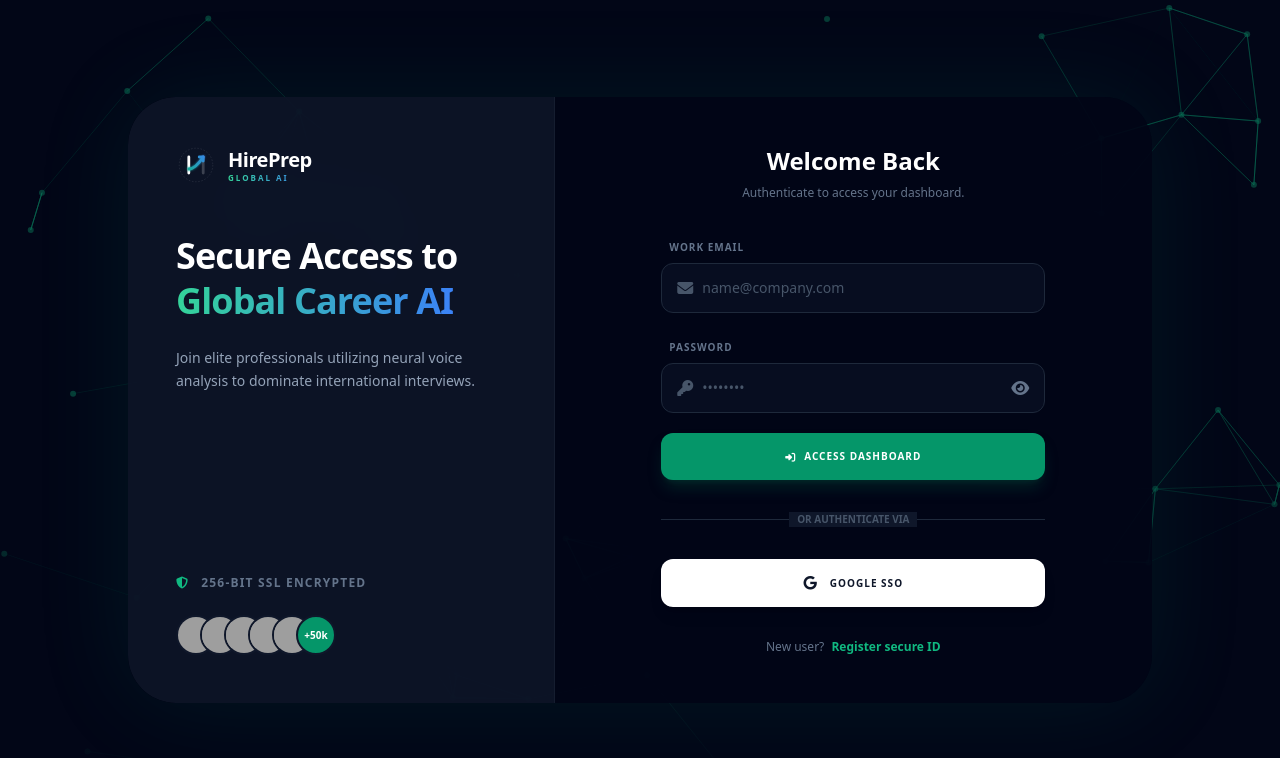
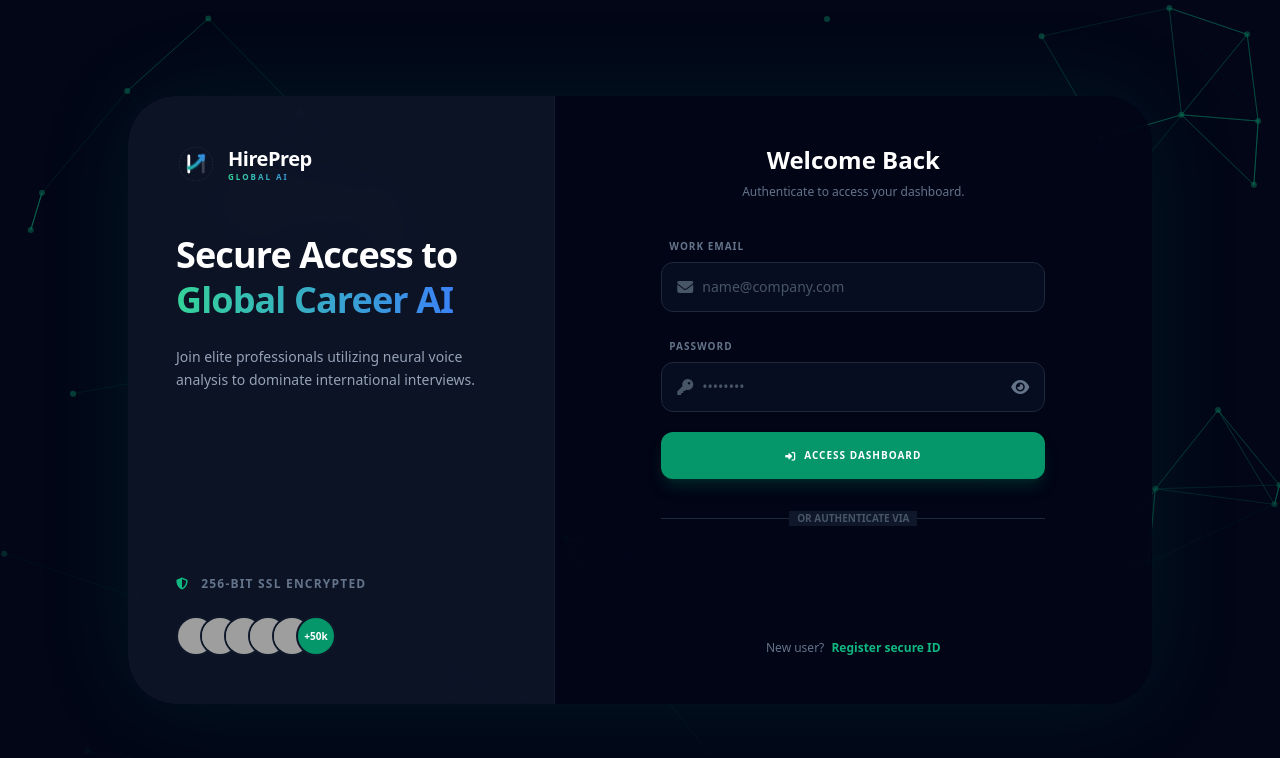
Before and after one commit to Simplykay/HirePrep-AI, a React (Vite) app: page / in a window 1280 px wide. Shown: the top 758 px of the page. Built offline with nearby package versions, Linux system fonts and the light colour scheme; grey boxes are pictures that could not be loaded.

Commit message:
feat(Auth): Implement Google OAuth login
Integrates Google OAuth for user authentication, allowing users to sign up or log in using their Google accounts. This streamlines the authentication process and provides a more user-friendly experience.

```diff
--- a/components/Auth.tsx
+++ b/components/Auth.tsx
@@ -1,9 +1,16 @@
+
 import React, { useState, useEffect, useRef } from 'react';
 import { UserProfile, SubscriptionTier } from '../types';
 import Logo from './Logo';
 
 interface AuthProps {
   onLogin: (user: UserProfile) => void;
+}
+
+declare global {
+  interface Window {
+    google: any;
+  }
 }
 
 // Neural Network Background Animation Component
@@ -131,6 +138,8 @@
   const [showPassword, setShowPassword] = useState(false);
   const [passwordStrength, setPasswordStrength] = useState(0);
 
+  const googleButtonRef = useRef<HTMLDivElement>(null);
+
   // Password Strength Logic
   useEffect(() => {
     if (isLogin) return;
@@ -142,22 +151,84 @@
     setPasswordStrength(strength);
   }, [password, isLogin]);
 
-  const simulateGoogleLogin = () => {
-    setLoading(true);
-    // Simulate OAuth secure handshake
-    setTimeout(() => {
-      onLogin({
-        name: 'Google User',
-        email: 'user@google.com',
-        isPremium: false,
-        subscriptionTier: 'Free',
-        interviewsCompleted: 0,
-        history: [],
-        avatarUrl: 'https://ui-avatars.com/api/?name=Google+User&background=random&color=fff'
+  // Google Sign-In Handler
+  const handleGoogleResponse = (response: any) => {
+    try {
+      setLoading(true);
+      // Decode JWT Credential
+      const base64Url = response.credential.split('.')[1];
+      const base64 = base64Url.replace(/-/g, '+').replace(/_/g, '/');
+      const jsonPayload = decodeURIComponent(atob(base64).split('').map((c) =>
+        '%' + ('00' + c.charCodeAt(0).toString(16)).slice(-2)
+      ).join(''));
+
+      const payload = JSON.parse(jsonPayload);
+
+      // Access storage to find or create user
+      const storedUsersRaw = localStorage.getItem('hireprep_registered_users');
+      const users = storedUsersRaw ? JSON.parse(storedUsersRaw) : [];
+
+      let user = users.find((u: any) => u.email === payload.email);
+
+      if (!user) {
+        // Create new user from Google Profile
+        user = {
+          name: payload.name,
+          email: payload.email,
+          isPremium: false,
+          subscriptionTier: 'Free' as SubscriptionTier,
+          interviewsCompleted: 0,
+          history: [],
+          avatarUrl: payload.picture
+        };
+        users.push(user);
+        localStorage.setItem('hireprep_registered_users', JSON.stringify(users));
+      } else {
+        // Update avatar if returning
+        user.avatarUrl = payload.picture;
+        // Update user in list
+        const otherUsers = users.filter((u: any) => u.email !== payload.email);
+        localStorage.setItem('hireprep_registered_users', JSON.stringify([...otherUsers, user]));
+      }
+
+      // UX Delay
+      setTimeout(() => {
+        onLogin(user);
+        setLoading(false);
+      }, 1000);
+
+    } catch (e) {
+      console.error("Google Sign-In Error:", e);
+      setError("Failed to verify Google credentials.");
+      setLoading(false);
+    }
+  };
+
+  useEffect(() => {
+    // Initialize Google Button
+    if (window.google && window.google.accounts && googleButtonRef.current) {
+      // NOTE: Replace this with your actual Google Client ID from Google Cloud Console.
+      const clientId = "YOUR_GOOGLE_CLIENT_ID_HERE";
+
+      window.google.accounts.id.initialize({
+        client_id: clientId,
+        callback: handleGoogleResponse,
+        auto_select: false
       });
-      setLoading(false);
-    }, 2000);
-  };
+
+      window.google.accounts.id.renderButton(
+        googleButtonRef.current,
+        {
+          theme: "filled_black",
+          size: "large",
+          width: 340, // Approximate width of container
+          text: "continue_with",
+          shape: "pill",
+          logo_alignment: "left"
+        }
+      );
+    }
+  }, [isLogin]);
 
   const validateForm = () => {
     // Basic email regex
@@ -194,7 +265,7 @@
     // Simulate Network Latency for realism
     setTimeout(() => {
       if (isLogin) {
-        // Admin Backdoor (Hidden from UI, kept for functionality)
+        // Admin Backdoor
         if (email === 'admin@gmail.com' && password === 'adminpass') {
           onLogin({
             name: 'Admin User',
@@ -388,16 +459,11 @@
               <div className="relative flex justify-center text-[10px] uppercase"><span className="bg-slate-900 px-2 text-slate-600 font-bold">Or authenticate via</span></div>
             </div>
 
-            <button
-              onClick={simulateGoogleLogin}
-              disabled={loading}
-              className="w-full py-3.5 bg-white text-slate-900 rounded-xl font-black uppercase tracking-widest text-[10px] hover:bg-slate-100 transition-all flex items-center justify-center space-x-3 shadow-lg active:scale-95 disabled:opacity-70"
-            >
-              <i className="fab fa-google text-sm"></i>
-              <span>Google SSO</span>
-            </button>
+            <div className="w-full flex justify-center h-[50px]">
+              <div ref={googleButtonRef}></div>
+            </div>
 
-            <p className="text-center text-xs text-slate-500">
+            <p className="text-center text-xs text-slate-500 mt-6">
               {isLogin ? "New user?" : "Already verified?"}{' '}
               <button
                 onClick={() => { setIsLogin(!isLogin); setError(''); }}
```
